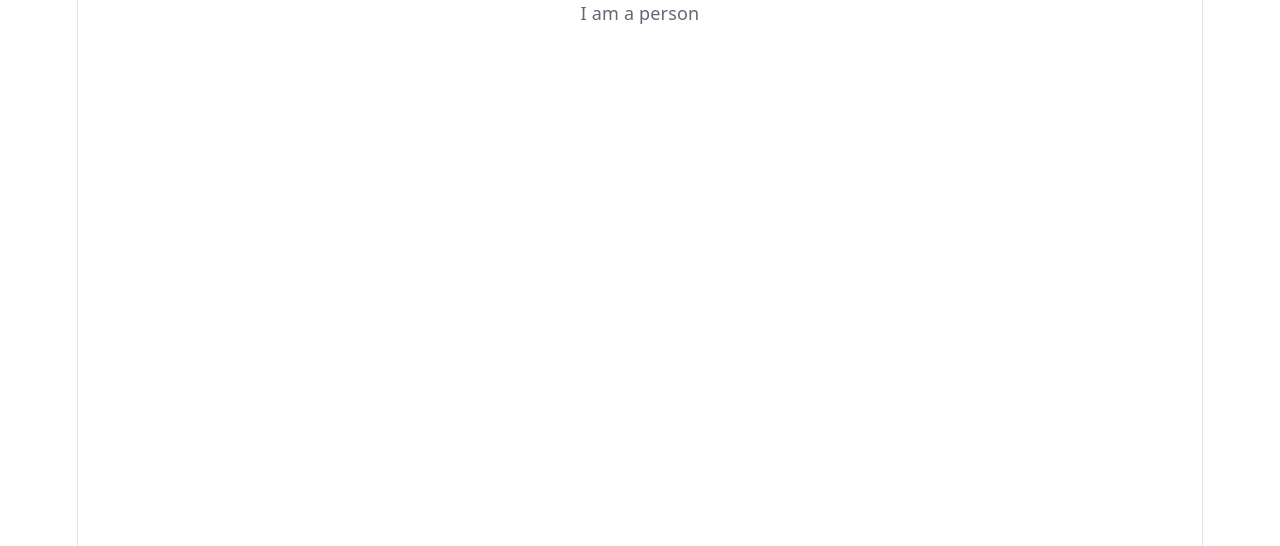
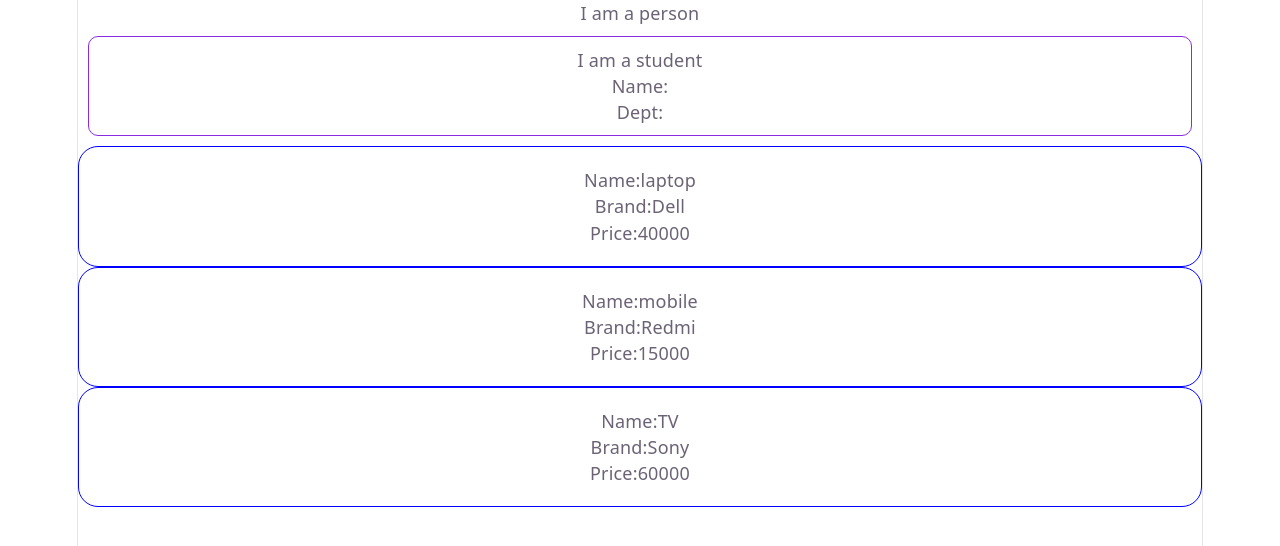
Before and after one commit to Mishu78/react-concepts, a React (Vite) app: page / in a window 1280 px wide. Shown: the top 546 px of the page. Built offline with nearby package versions, Linux system fonts and the light colour scheme.

Commit message:
device function created and dynamic object created to style div

```diff
--- a/src/App.css
+++ b/src/App.css
@@ -182,3 +182,11 @@
     border-right-color: var(--border);
   }
 }
+.student{
+  margin:10px;
+  padding:10px;
+  justify-content: center;
+  align-items: center;
+  border-radius: 10px;
+  border:1px solid blueviolet;
+}
--- a/src/App.jsx
+++ b/src/App.jsx
@@ -6,18 +6,49 @@ function App() {
   return (
     <>
      <Person></Person>
+     <Student></Student>
+     <Device name="laptop" brand="Dell" price="40000"></Device>
+     <Device name="mobile" brand="Redmi" price="15000"></Device>
+     <Device name="TV" brand="Sony" price="60000"></Device>
     </>
   )
 
+}
 
 
-
-
-}
 function Person(){
   return (
    <p>I am a person </p>
   )
 }
 
+function Student(){
+  return (
+
+    <div className="student">
+      <p>I am a student</p>
+      <p>Name:</p>
+      <p>Dept:</p>
+      </div>
+  )
+}
+
+function Device(props){
+  console.log(props);
+return (
+  <div style ={
+    {
+      border: '1px solid blue',
+      borderRadius:'20px',
+      padding:'20px'
+    }
+  }>
+    <p>Name:{props.name}</p>
+    <p>Brand:{props.brand}</p>
+    <p>Price:{props.price}</p>
+  </div>
+)
+
+}
+
 export default App
```
